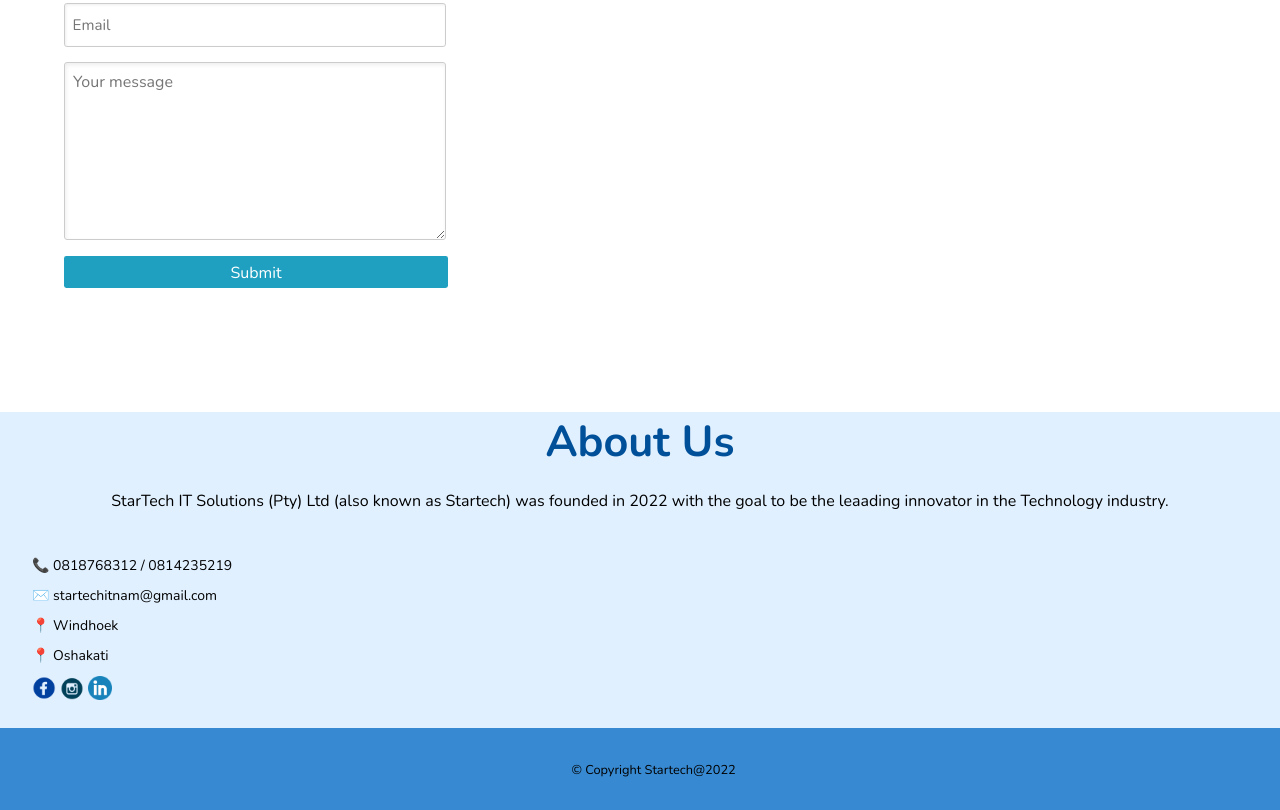
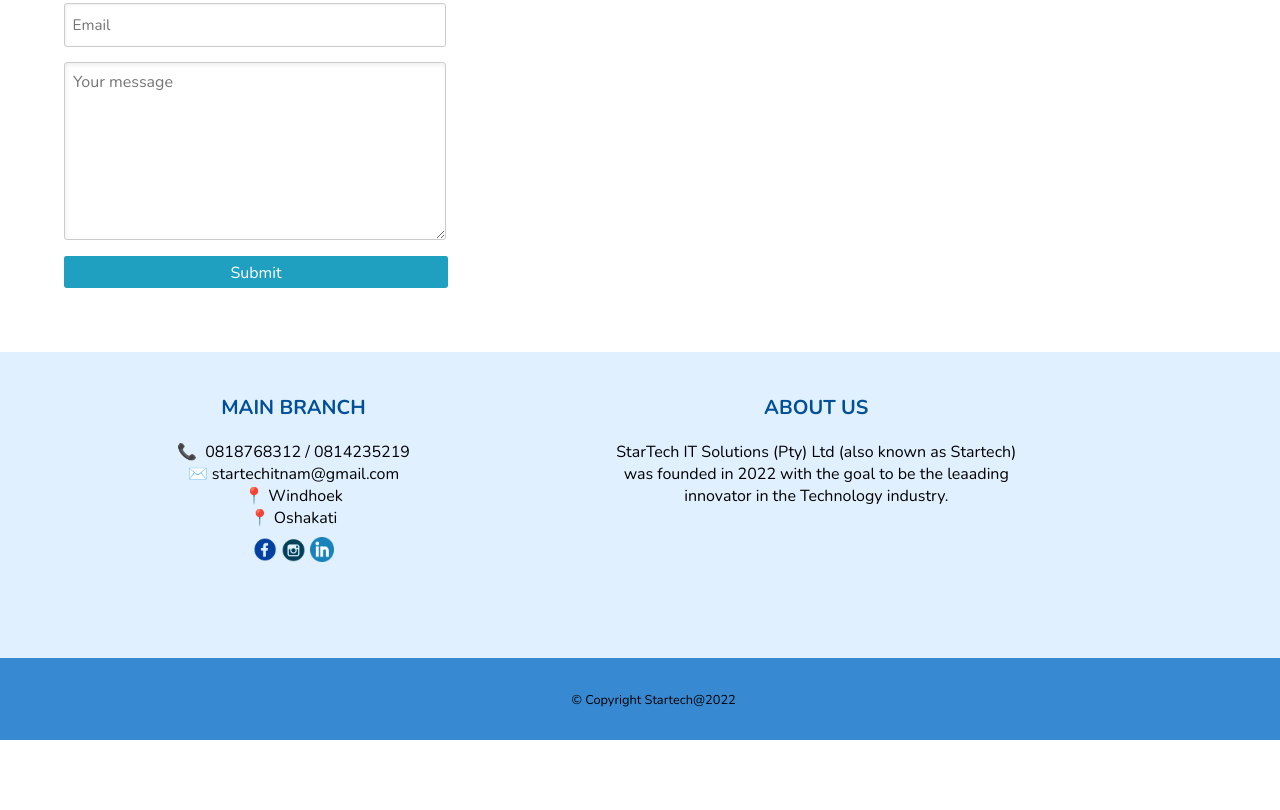
Before and after one commit to PatrickCino/Startech, a plain HTML site: page index.html in a window 1280 px wide. Shown: the part 2062-2872 px from the top of the page. After the commit the page ends 2802 px from the top, so only its background shows below. Drawn offline with nearby package versions, Linux system fonts and the light colour scheme.

Commit message:
improvements

```diff
--- a/css/main.css
+++ b/css/main.css
@@ -301,6 +301,38 @@ h1 {
 .home-box p {
     text-align: center;
 }
+
+
+.footer-box {
+    float: left;
+    width: 36%;
+    margin: 2%;
+    padding: 1.5%;
+    min-height: 10em;
+}
+.footer-box img {
+    margin-left: auto;
+    margin-right: auto;
+    margin-top: 2%;
+    width: 6%;
+
+
+
+}
+.footer-box h1 {
+    text-align: center;
+    padding: 0;
+    margin: 0;
+    margin-bottom: 0.2em;
+}
+.footer-box p {
+    text-align: center;
+    padding: 1em;
+}
+
+
+
+
 img.bg {
     min-height: 100%;
     min-width: 1024px;
@@ -605,6 +637,18 @@ img.bg {
         margin: 0;
         margin-bottom: 0.2em;
     }
+
+    .footer-box {
+        width: 100%;
+        margin: 1%;
+        padding: 1%;
+
+    }
+    .footer-box h1 {
+        padding: 0;
+        margin: 0;
+        margin-bottom: 0.2em;
+    }
   /*   .home-box p {
         display: none;
     } */
--- a/index.html
+++ b/index.html
@@ -158,37 +158,45 @@
                 <textarea class="textfield" placeholder="Your message" id="email_body"></textarea>
                 <button  type="button" class="filled-button" onclick="sendEmail()">Submit</button>
 
-              <br> <br> <br>
+              <br>
              <!--    <h1 class="mainpage-heading left" >About Us</h1> -->
          <!--     <a name="about_us"></a>
             <p class="mainpage-p" >StarTech IT Solutions (Pty) Ltd (also known as Startech) was founded in 2022 with the goal to be the leaading innovate in the Technology industry. </p> -->
 
+            <div class="clear"></div>
             </div>
 
 
 
-          <div id="container_information">
-                <h1 id="box-h1" >About Us</h1>
-                <p id="about_us" style="text-align:center ;"> StarTech IT Solutions (Pty) Ltd (also known as Startech) was founded in 2022 with the goal to be the leaading innovator in the Technology industry.</p>
-           <br><br>
-                    <div class="information">
-                        <ul>
-                            <li>📞&nbsp;0818768312 / 0814235219</li>
-                            <li>✉️&nbsp;startechitnam@gmail.com</li>
-                            <li>📍&nbsp;Windhoek</li>
-                            <li>📍&nbsp;Oshakati</li>
-
-                        <a href="https://www.facebook.com/profile.php?id=100088459840697" target="_blank"><img class="social-media-img" src="images/facebook.png" /></a>
-                        <a href="https://www.instagram.com/startech_na/" target="_blank"><img class="social-media-img" src="images/instagram.png" /></a>
-                        <a href="https://www.linkedin.com/company/startech-it-services-na/" target="_blank"><img class="social-media-img" src="images/linkedin.png" /></a>
-                    </ul>
-                    <br>
+            <div class="boxes-container" >
 
 
+                <div class="footer-box">
+                   <!--  <img src="images/starimage.jpeg" /> -->
+                <h1> MAIN BRANCH</h1>
+                <p>📞&nbsp; 0818768312 / 0814235219 <br>
+                    ✉️&nbsp;startechitnam@gmail.com<br>
+                    📍&nbsp;Windhoek <br>
+                    📍&nbsp;Oshakati <br>
+                    <a href="https://www.facebook.com/profile.php?id=100088459840697" target="_blank"><img class="social-media-img" src="images/facebook.png" /></a>
+                    <a href="https://www.instagram.com/startech_na/" target="_blank"><img class="social-media-img" src="images/instagram.png" /></a>
+                    <a href="https://www.linkedin.com/company/startech-it-services-na/" target="_blank"><img class="social-media-img" src="images/linkedin.png" /></a>
+                </ul>
+                <br>
+                 </p>
 
-                    </div>
+                </div>
 
 
+                <div class="footer-box">
+                    <h1> ABOUT US</h1>
+                    <p> StarTech IT Solutions (Pty) Ltd (also known as Startech) was founded in 2022 with the goal to be the leaading innovator in the Technology industry. <br>
+
+                     </p>
+                </div>
+
+
+                <div class="clear"></div>
                 </div>
             </div>
         <div id="footer">
```
